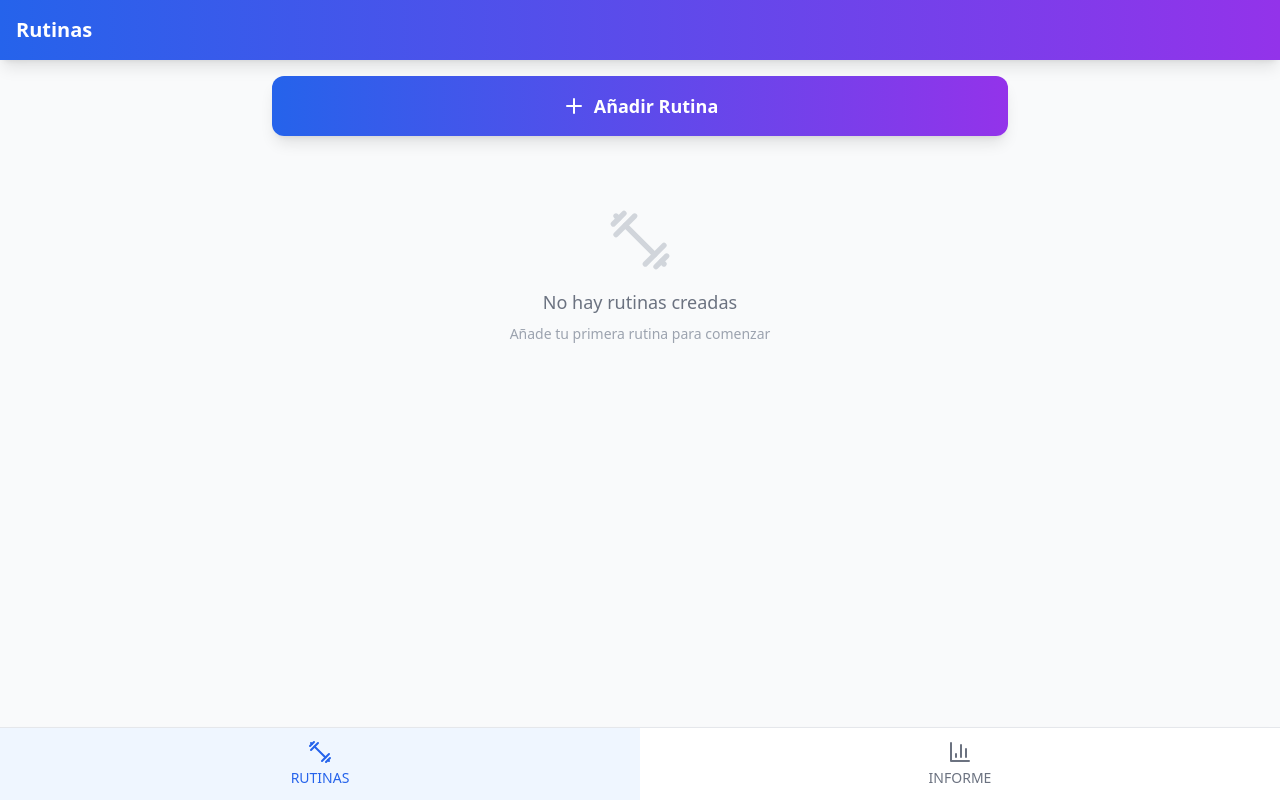
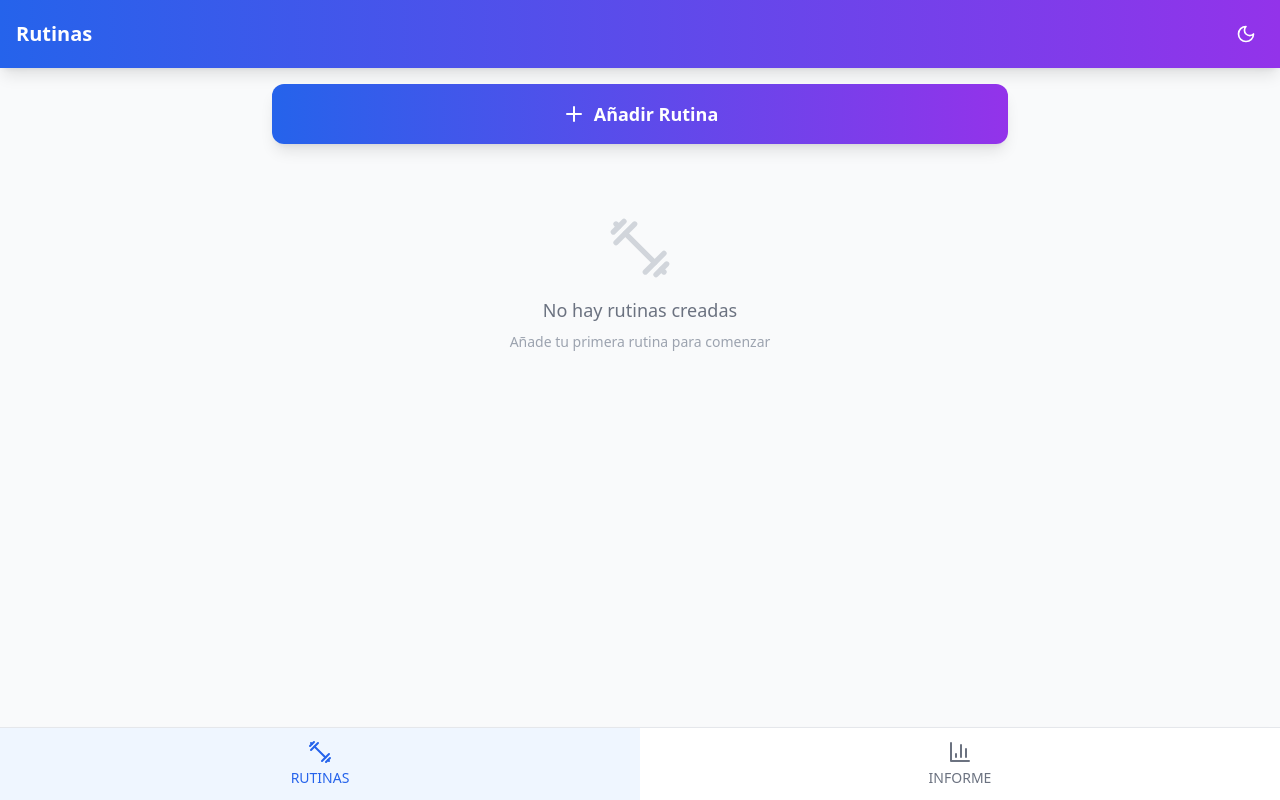
Before and after one commit to Samuelvr17/AppGym, a React (Vite) app: page / in a window 1280 px wide. Built offline with nearby package versions, Linux system fonts and the light colour scheme.

Commit message:
fix: restore ThemeToggle button in Header

```diff
--- a/src/components/Header.tsx
+++ b/src/components/Header.tsx
@@ -1,5 +1,5 @@
-import React from 'react';
 import { ArrowLeft } from 'lucide-react';
+import { ThemeToggle } from './ThemeToggle';
 
 interface HeaderProps {
   title: string;
@@ -18,7 +18,8 @@ export function Header({ title, onBack }: HeaderProps) {
             <ArrowLeft className="w-5 h-5" />
           </button>
         )}
-        <h1 className="text-xl font-bold">{title}</h1>
+        <h1 className="text-xl font-bold flex-1">{title}</h1>
+        <ThemeToggle />
       </div>
     </div>
   );
```
